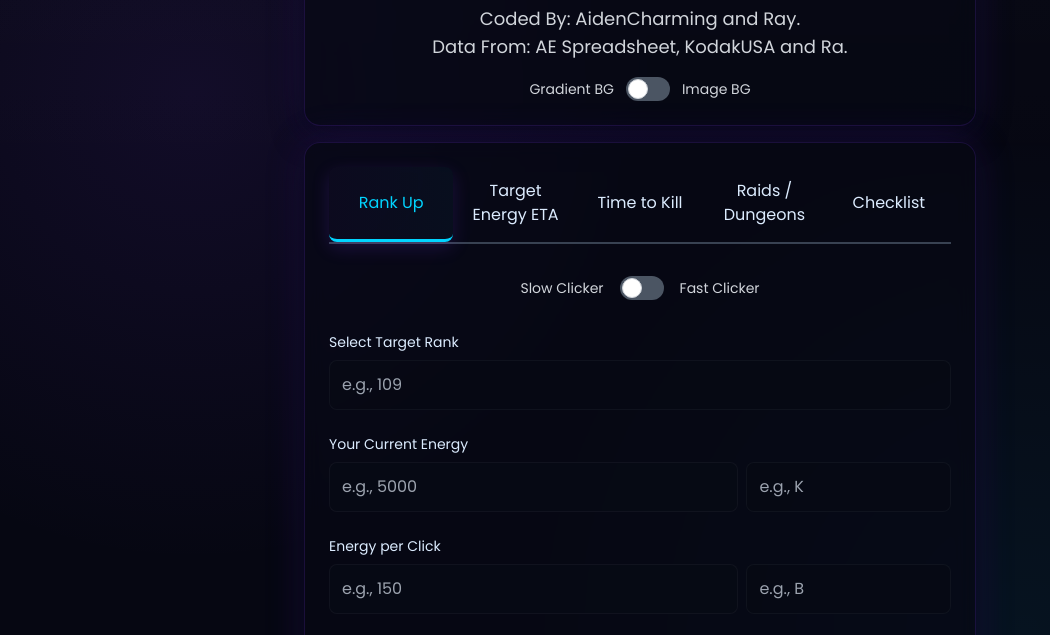
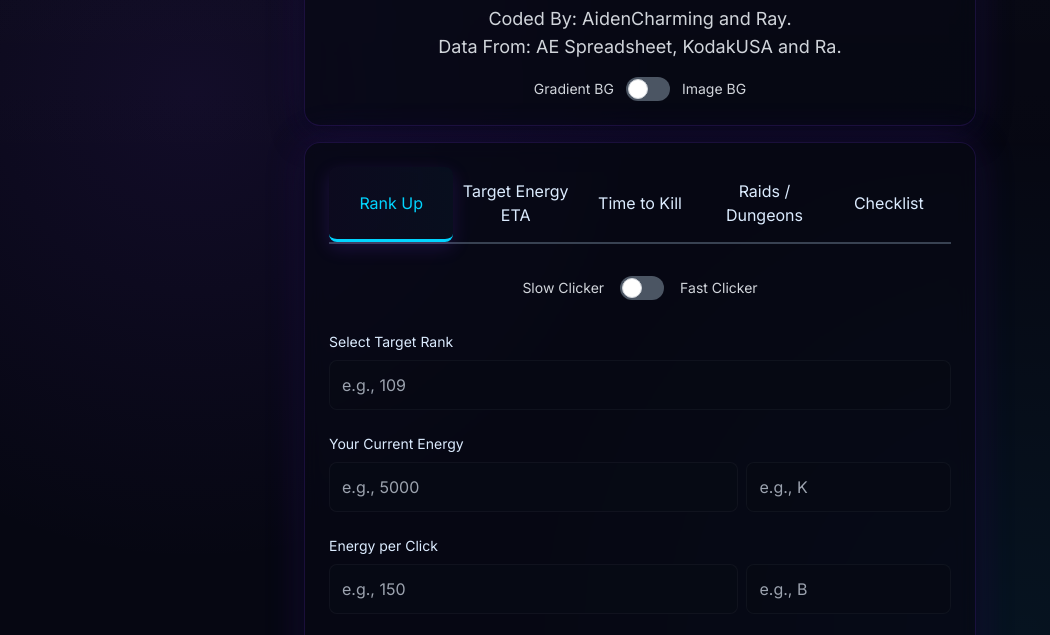
Before and after one commit to AidenCharming/animeeternalcalc.github.io, a plain HTML site: page index.html in a window 1280 px wide. Shown: the part 100-735 px from the top of the page, without its empty margins (0-1050 px from the left). Drawn offline with nearby package versions, Linux system fonts and the light colour scheme.

Commit message:
changed fonts

```diff
--- a/index.html
+++ b/index.html
@@ -4,9 +4,6 @@
     <meta charset="UTF-8">
     <meta name="viewport" content="width=device-width, initial-scale=1.0">
     <title>Anime Eternal Calculator</title>
-
-    <!-- Google Fonts -->
-    <link href="https://fonts.googleapis.com/css2?family=Poppins:wght@300;400;600;700&display=swap" rel="stylesheet">
 
     <!-- Tailwind CSS -->
     <script src="https://cdn.tailwindcss.com"></script>
--- a/style.css
+++ b/style.css
@@ -1,5 +1,5 @@
 /* Anime Eternal theme: fonts + neon energy visuals */
-@import url('https://fonts.googleapis.com/css2?family=Inter:wght@300;600&family=Metal+Mania&display=swap');
+@import url('https://fonts.googleapis.com/css2?family=Inter&family=Metal+Mania&display=swap');
 
 :root {
     /* Anime Eternal palette */
@@ -16,7 +16,7 @@
 
 /* Force chosen fonts */
 body {
-    font-family: 'Poppins', 'Yusei Magic', system-ui, -apple-system, "Segoe UI", Roboto, Arial, sans-serif;
+    font-family: 'Inter', system-ui, -apple-system, "Segoe UI", Roboto, Arial, sans-serif;
     background-color: var(--bg-1);
     color: var(--muted);
     background-image:
```
